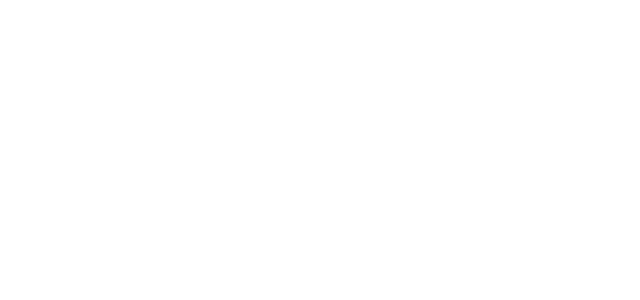
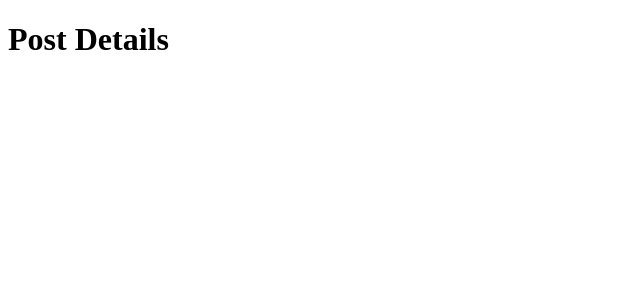
Before and after one commit to rodrigosakamoto/coderockr, a React (Create React App) app: page /post/1 in a window 1280 px wide. Shown: the top 300 px of the page, without its empty margins (0-640 px from the left). Built offline with nearby package versions, Linux system fonts and the light colour scheme.

Commit message:
add routes

```diff
--- a/package.json
+++ b/package.json
@@ -8,7 +8,9 @@
     "@testing-library/user-event": "^12.1.10",
     "react": "^17.0.1",
     "react-dom": "^17.0.1",
+    "react-router-dom": "^5.2.0",
     "react-scripts": "4.0.1",
+    "styled-components": "^5.2.1",
     "web-vitals": "^0.2.4"
   },
   "scripts": {
--- a/src/App.js
+++ b/src/App.js
@@ -1,5 +1,15 @@
+import { BrowserRouter as Router } from 'react-router-dom';
+
+import Routes from './routes';
+
 function App() {
-  return <div />;
+  return (
+    <>
+      <Router>
+        <Routes />
+      </Router>
+    </>
+  );
 }
 
 export default App;
--- /dev/null
+++ b/src/pages/PostDetails/index.js
@@ -0,0 +1,7 @@
+// import { Container } from './styles';
+
+function PostDetails() {
+  return <h1>Post Details</h1>;
+}
+
+export default PostDetails;
--- /dev/null
+++ b/src/pages/PostDetails/styles.js
@@ -0,0 +1,3 @@
+import styled from 'styled-components';
+
+export const Container = styled.div``;
--- /dev/null
+++ b/src/pages/PostList/index.js
@@ -0,0 +1,7 @@
+// import { Container } from './styles';
+
+function PostList() {
+  return <h1>Post List</h1>;
+}
+
+export default PostList;
--- /dev/null
+++ b/src/pages/PostList/styles.js
@@ -0,0 +1,3 @@
+import styled from 'styled-components';
+
+export const Container = styled.div``;
--- /dev/null
+++ b/src/routes/index.js
@@ -0,0 +1,16 @@
+import { Switch, Route } from 'react-router-dom';
+
+import PostDetails from '../pages/PostDetails';
+import PostList from '../pages/PostList';
+
+function Routes() {
+  return (
+    <Switch>
+      <Route path="/" exact component={PostList} />
+      <Route path="/post/:id" component={PostDetails} />
+      <Route />
+    </Switch>
+  );
+}
+
+export default Routes;
```
Also changed, not shown: 1 other file (tests, documents, lock files or other folders).
